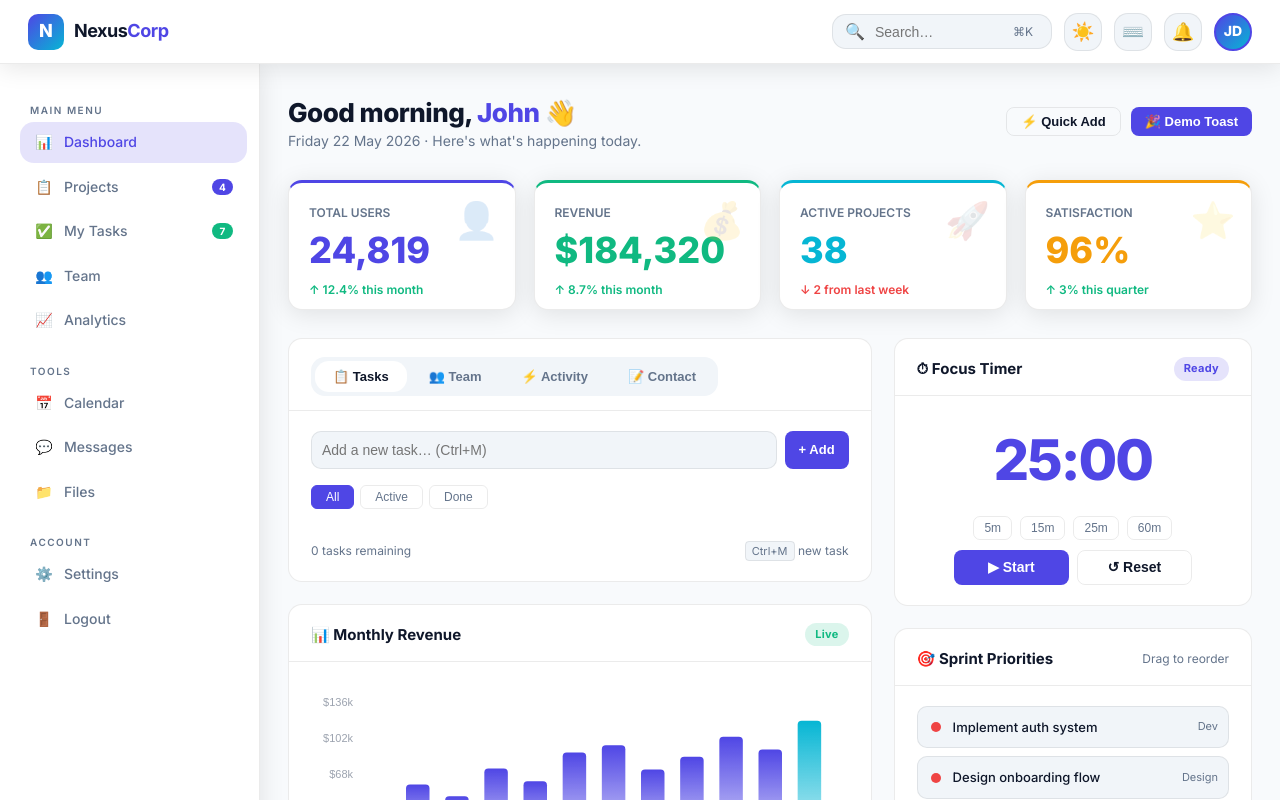
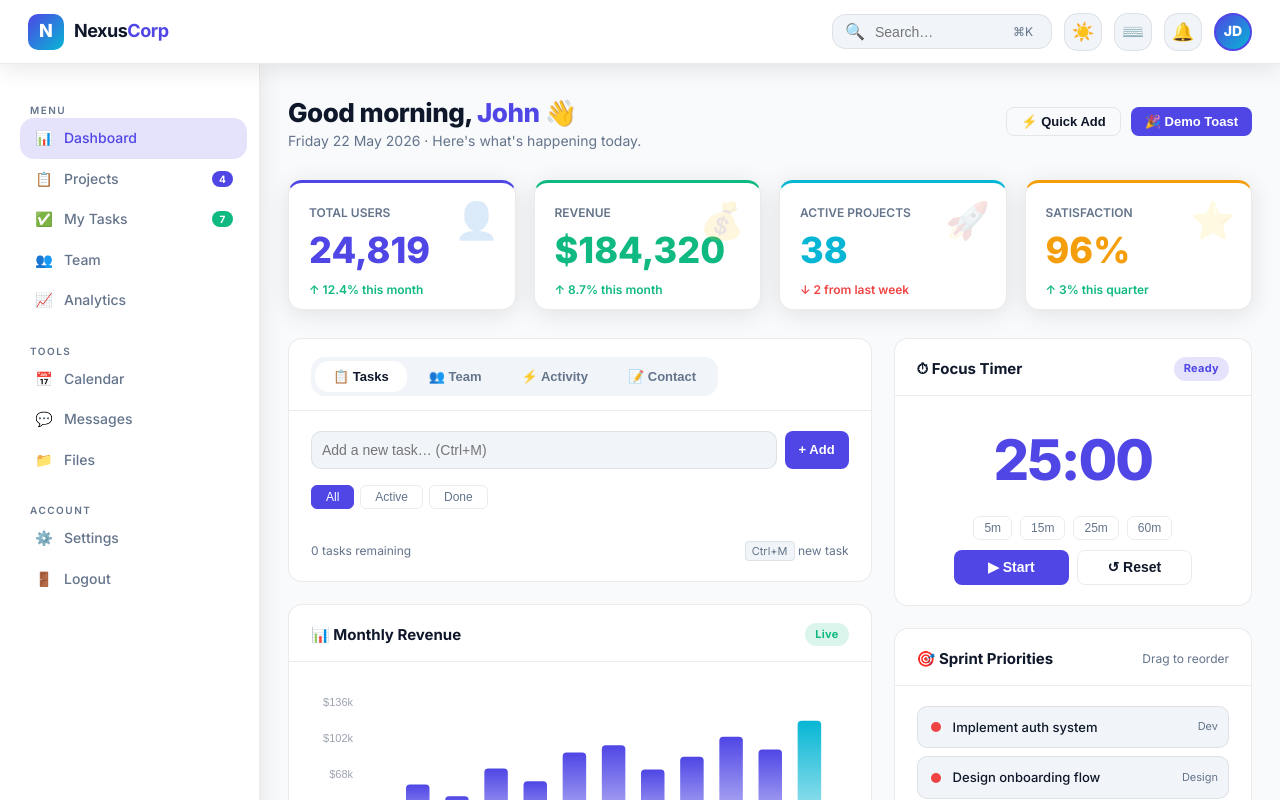
Before and after one commit to vanesatorrelosboscos/dashboard-react, a React (Vite) app: page / in a window 1280 px wide. Shown: the top 800 px of the page. Built offline with nearby package versions, Linux system fonts and the light colour scheme.

Commit message:
Simplify SideBar rendering with nested map and unified navItems

```diff
--- a/src/components/main/contentGrid/leftColumn/tabsCard/tabs/form/FormInput.jsx
+++ b/src/components/main/contentGrid/leftColumn/tabsCard/tabs/form/FormInput.jsx
@@ -18,9 +18,7 @@ function FormInput({ label, type, id, placeholder, value, onChange, hasError, is
                     ✅
                 </span>
             </div>
-            {hasError &&
-                <InputError msg={errorMsg} />
-            }
+            {hasError && <InputError msg={errorMsg} />}
         </div>
     );
 }
--- a/src/components/main/contentGrid/leftColumn/tabsCard/tabs/tasks/AddToDo.jsx
+++ b/src/components/main/contentGrid/leftColumn/tabsCard/tabs/tasks/AddToDo.jsx
@@ -45,9 +45,7 @@ function AddToDo({ onAdd }) {
                     <AddToDoBtn />
                 </div>
             </form>
-            {showError && (
-                <InputError msg="⚠ Please enter a task name." className="todo-error"/>
-            )}
+            {showError && <InputError msg="⚠ Please enter a task name." className="todo-error"/>}
         </>
     )
 }
--- a/src/components/sidebar/SideBar.jsx
+++ b/src/components/sidebar/SideBar.jsx
@@ -1,38 +1,26 @@
-import SideBarSection from "./SidebarSection"
-import {menuItems, toolsItems, accountItems} from "./navItems"
+import navItems from "./navItems"
 import NavItem from "./NavItem"
 
-function SideBar({isMenuOpen}) {
+function SideBar({ isMenuOpen }) {
   return (
-    <aside className={`sidebar ${isMenuOpen ? 'active' : ''}`}>
-        <SideBarSection title="Main Menu" />
-        {menuItems.map(item => <NavItem
-            key={crypto.randomUUID()}
-            isActive={item.isActive}
-            icon={item.icon}
-            title={item.title}
-            badge={item.badge}
-            badgeColor={item.badgeColor}
-        />)}
-
-        <SideBarSection title="Tools" />
-        {toolsItems.map(item => <NavItem
-            key = {crypto.randomUUID()}
-            isActive = {item.isActive}
-            icon = {item.icon}
-            title = {item.title}
-        />)}
-
-        <SideBarSection title="Account" />
-        {accountItems.map(item => <NavItem
-            key = {crypto.randomUUID()}
-            isActive = {item.isActive}
-            icon = {item.icon}
-            title = {item.title}
-        />)}
+    <aside className={`sidebar ${isMenuOpen && 'active'}`}>
+        {navItems.map(section => (
+            <div key={section.title} className="sidebar-group">
+                <div className="sidebar-section">{section.title}</div>
+                {section.items.map(item => (
+                    <NavItem
+                        key={item.id}
+                        isActive={item.isActive}
+                        icon={item.icon}
+                        title={item.title}
+                        badge={item.badge}
+                        badgeColor={item.badgeColor}
+                    />
+                ))}
+            </div>
+        ))}
     </aside>
   )
 }
 
-
 export default SideBar
--- a/src/components/sidebar/SideBarSection.jsx
+++ /dev/null
@@ -1,7 +0,0 @@
-function SideBarSection({ title }) {
-  return (
-    <div className="sidebar-section">{title}</div>
-  )
-}
-
-export default SideBarSection
--- a/src/components/sidebar/navItems.js
+++ b/src/components/sidebar/navItems.js
@@ -1,4 +1,7 @@
-const menuItems = [
+const navItems = [
+    {
+        title: "Menu",
+        items: [
             {
                 "id": "Dashboard",
                 "isActive": true,
@@ -25,7 +28,6 @@ const menuItems = [
                 "isActive": false,
                 "icon": "👥",
                 "title": "Team"
-
             },
             {
                 "id": "Analytics",
@@ -33,9 +35,11 @@ const menuItems = [
                 "icon": "📈",
                 "title": "Analytics"
             }
-];
-
-const toolsItems = [
+        ]
+    },
+    {
+        title: "Tools",
+        items: [
             {
                 "id": "Calendar",
                 "isActive": false,
@@ -55,8 +59,10 @@ const toolsItems = [
                 "title": "Files",
             }
         ]
-
-const accountItems = [
+    },
+    {
+        title: "Account",
+        items: [
             {
                 "id": "Settings",
                 "isActive": false,
@@ -70,5 +76,7 @@ const accountItems = [
                 "title": "Logout",
             }
         ]
+    }
+];
 
-export {menuItems, toolsItems, accountItems}
+export default navItems;
```
Lines whose indentation alone changed are shown as unchanged.
